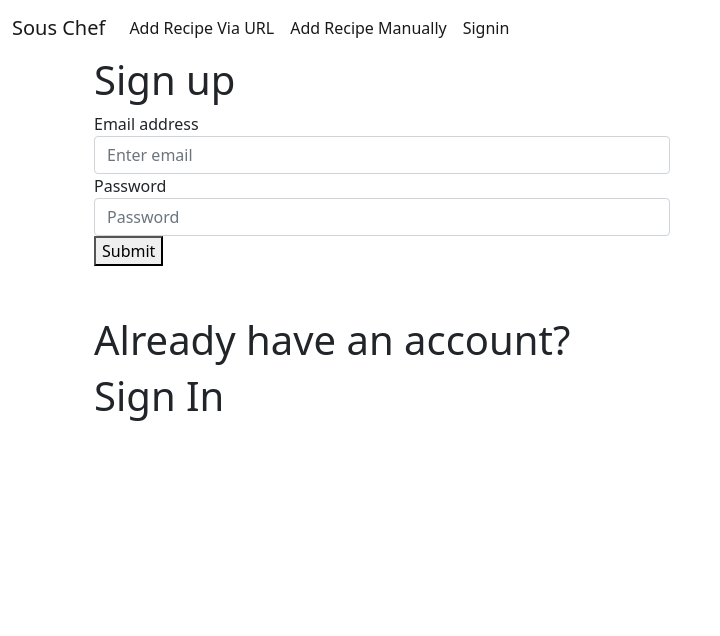
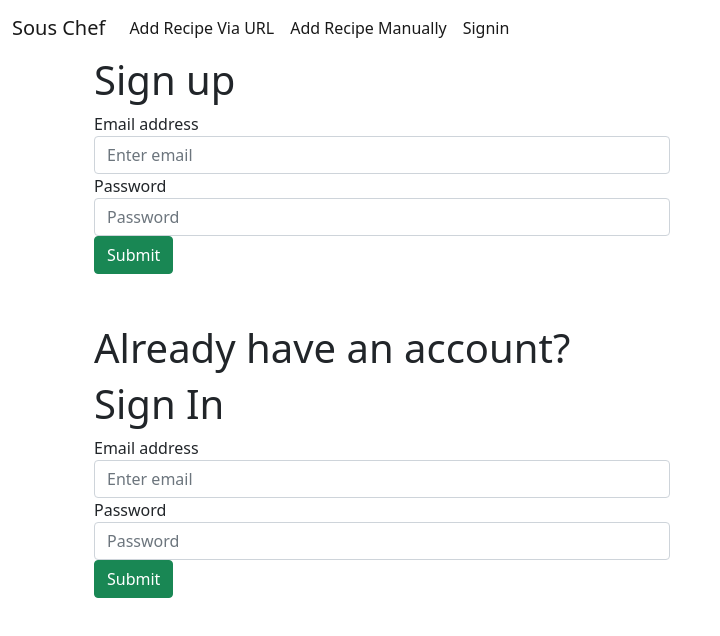
Before and after one commit to Zahnen/sous-chef, a React (Create React App) app in the folder client/: page /signin in a window 1280 px wide. Shown: the top 636 px of the page, without its empty margins (0-720 px from the left). Built offline with nearby package versions, Linux system fonts and the light colour scheme; no server answers.

Commit message:
add signin functionality, sucessfully add UID to recipe creation

```diff
--- a/client/src/components/NewRecipeForm.js
+++ b/client/src/components/NewRecipeForm.js
@@ -1,11 +1,9 @@
-import React,  { useState } from "react";
+import React from "react";
 import firebase from "../firebase";
 import 'firebase/auth';
 import 'firebase/firestore';
 
-
 function NewRecipeForm(){
-  // const auth = useState(firebase.auth());
   const firestore = firebase.firestore();
   const auth = firebase.auth();
 
@@ -22,51 +20,50 @@ function NewRecipeForm(){
         ingredients: getItemsFromTextArea(event.target.ingredients.value),
         instructions: getItemsFromTextArea(event.target.instructions.value),
         // imgURL: url,
-        userId: auth[0].currentUser.uid
+        userId: auth.currentUser.uid
       }
     )
-    console.log(event.target.title.value);
-    console.log("done");
   }
+
   return (
     <>
       <div className="container" style={{width: '48rem'}}>
         <form onSubmit={addRecipeToFirestore}>
-          <div class="mb-3">
-            <label for="title" className="form-label">Title</label>
+          <div className="mb-3">
+            <label name="title" className="form-label">Title</label>
             <input
               className="form-control"
               type="text"
               name="title"
               placeholder="Title" />
           </div>
-          <div class="mb-3">
-            <label for="author" className="form-label">Author</label>
+          <div className="mb-3">
+            <label name="author" className="form-label">Author</label>
             <input
               className="form-control"
               type="text"
               name="author"
               placeholder="Author" />
           </div>
-          <div class="mb-3">
-            <label for="ingredients" className="form-label">Ingredients</label>
+          <div className="mb-3">
+            <label name="ingredients" className="form-label">Ingredients</label>
             <textarea
               className="form-control"
               type="textarea"
               name="ingredients"
               placeholder="Ingredients (separate entries with commas)" />
           </div>
-          <div class="mb-3">
-            <label for="instructions" className="form-label">Instructions</label>
+          <div className="mb-3">
+            <label name="instructions" className="form-label">Instructions</label>
             <textarea
               className="form-control"
               type="textarea"
               name="instructions"
               placeholder="Instructions (separate entries with commas)" />
           </div>
-          <div class="mb-3">
-            <label for="image" class="form-label">Default file input example</label>
-            <input class="form-control" type="file" name="image" />
+          <div className="mb-3">
+            <label name="image" className="form-label">Default file input example</label>
+            <input className="form-control" type="file" name="image" />
           </div>
           <button variant="success" type="submit">Add Recipe</button>
         </form>
--- a/client/src/components/Signin.js
+++ b/client/src/components/Signin.js
@@ -34,29 +34,19 @@ function Signin(){
             <input className="form-control" name="email" type="email" placeholder="Enter email" />
             <label>Password</label>
             <input className="form-control" name="password" type="password" placeholder="Password" />
-            <button variant="success" type="submit">Submit</button>
+            <button className="btn btn-success" type="submit">Submit</button>
         </form>
         <h1>Already have an account?</h1>
         <h1>Sign In</h1>
-        {/* <Form style={{paddingBottom: '50px', width: '36rem'}} onSubmit={doSignIn}>
-          <Form.Group controlId="formBasicSignInEmail">
-            <Form.Label>Email address</Form.Label>
-            <Form.Control name='signinEmail' type="email" placeholder="Enter email" />
-            <Form.Text className="text-muted">
-              We'll never share your email with anyone else.
-            </Form.Text>
-          </Form.Group>
-          <Form.Group controlId="formBasicSignInPassword">
-            <Form.Label>Password</Form.Label>
-            <Form.Control name='signinPassword' type="password" placeholder="Password" />
-          </Form.Group>
-          <Form.Group controlId="formBasicCheckbox">
-            <Form.Check type="checkbox" label="Remember me" />
-          </Form.Group>
-          <Button variant="success" type="submit">
-            Submit
-          </Button>
-        </Form> */}
+        <form style={{paddingBottom: '50px', width: '36rem'}} onSubmit={doSignIn}>
+            <label>Email address</label>
+            <input className="form-control" name='signinEmail' type="email" placeholder="Enter email" />
+            <label>Password</label>
+            <input className="form-control" name='signinPassword' type="password" placeholder="Password" />
+            <button className="btn btn-success" type="submit">
+              Submit
+            </button>
+        </form>
       </div>
     </>
   );
```
